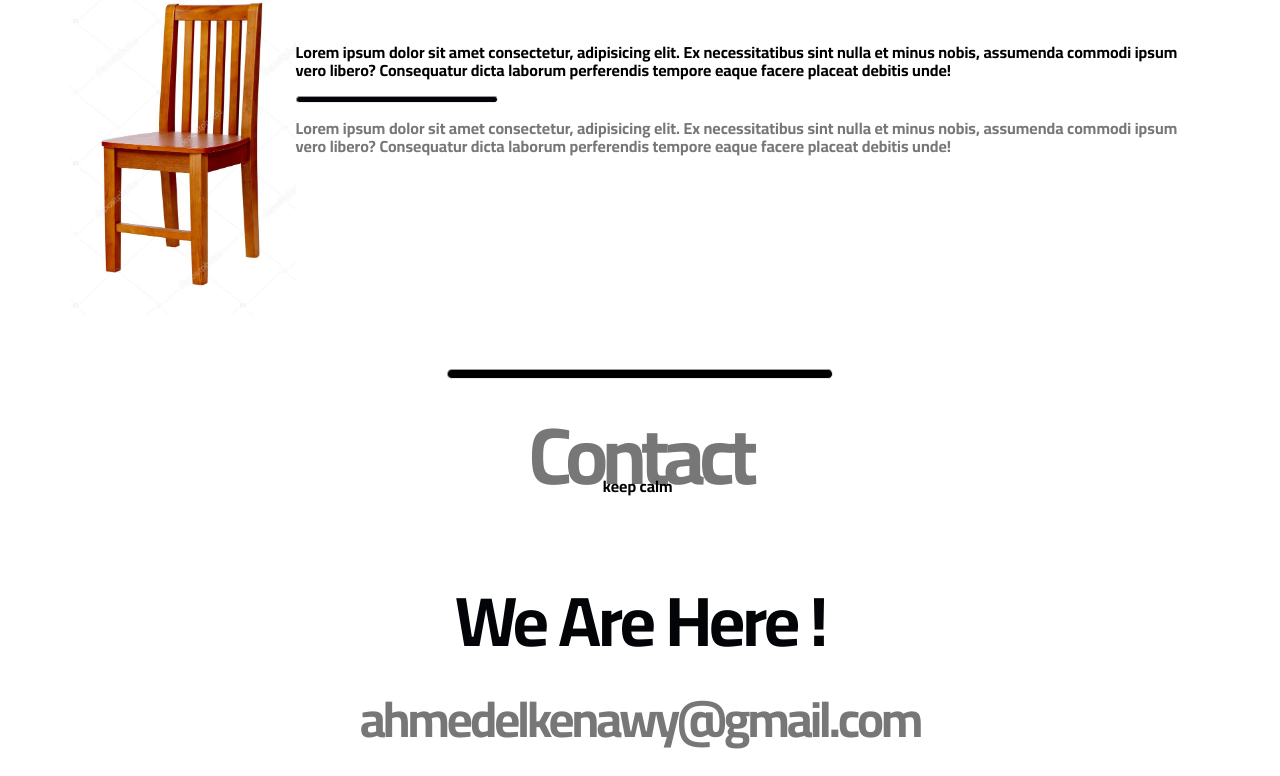
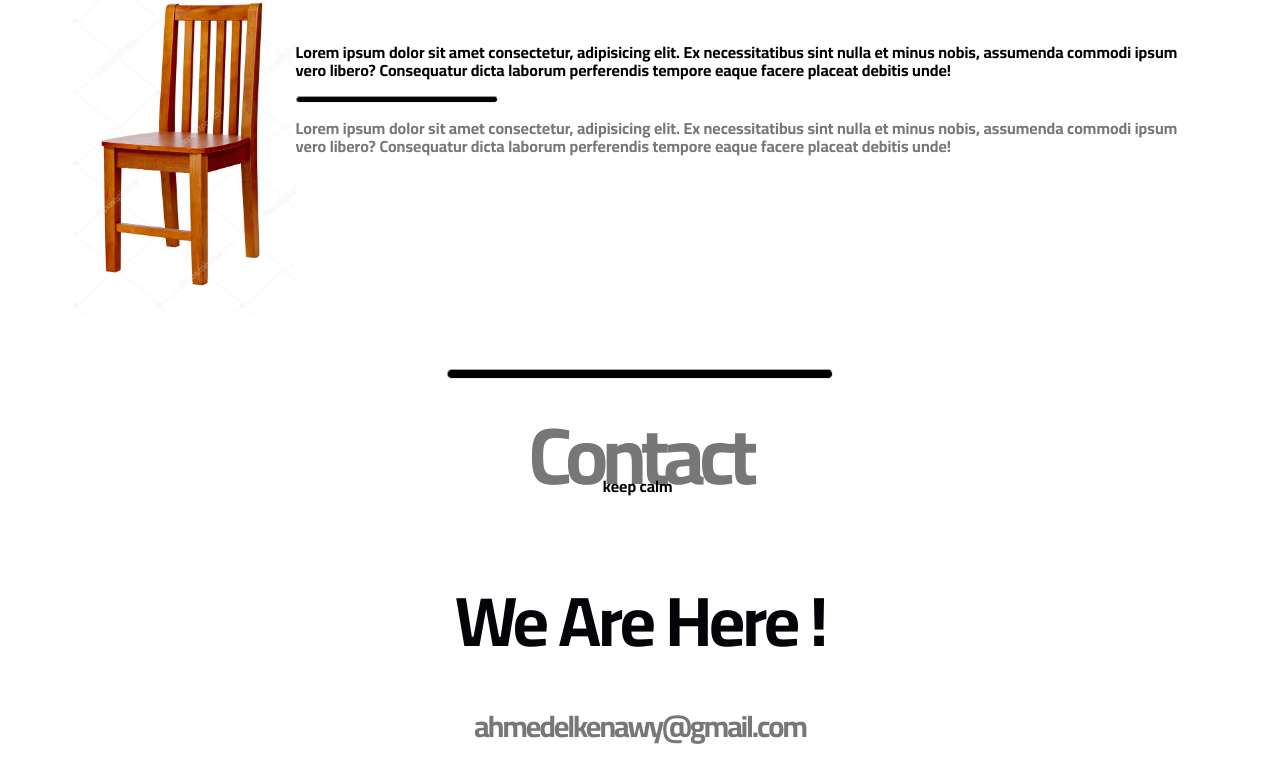
Before and after one commit to AhmedMohamedElkenawy/Template_1, a plain HTML site: page index.html in a window 1280 px wide. Shown: the part 2559-3335 px from the top of the page. Drawn offline with Linux system fonts and the light colour scheme.

Commit message:
Update css-of-templeat.css

```diff
--- a/css-of-templeat-1/css-of-templeat.css
+++ b/css-of-templeat-1/css-of-templeat.css
@@ -431,7 +431,8 @@ body {
 .link a {
     text-decoration: none;
     color: #777;
-    letter-spacing: -3px;
+    letter-spacing: -2px;
+    font-size: 30px;
 }
 
 .link {
```
